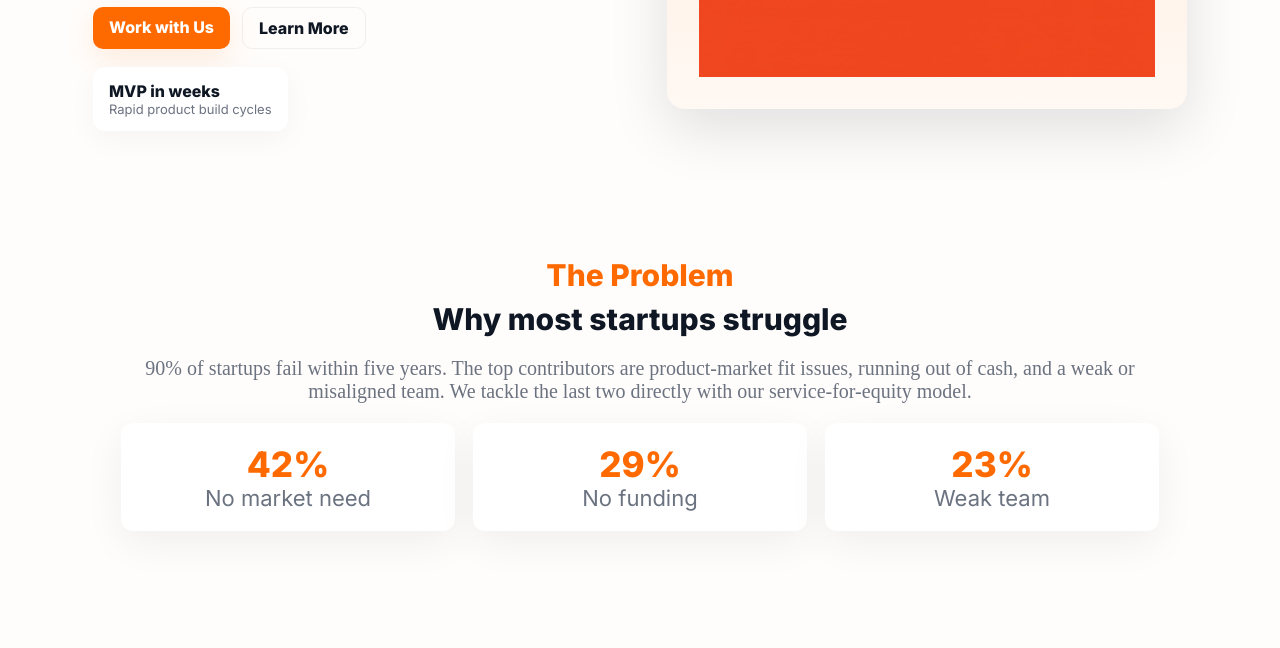
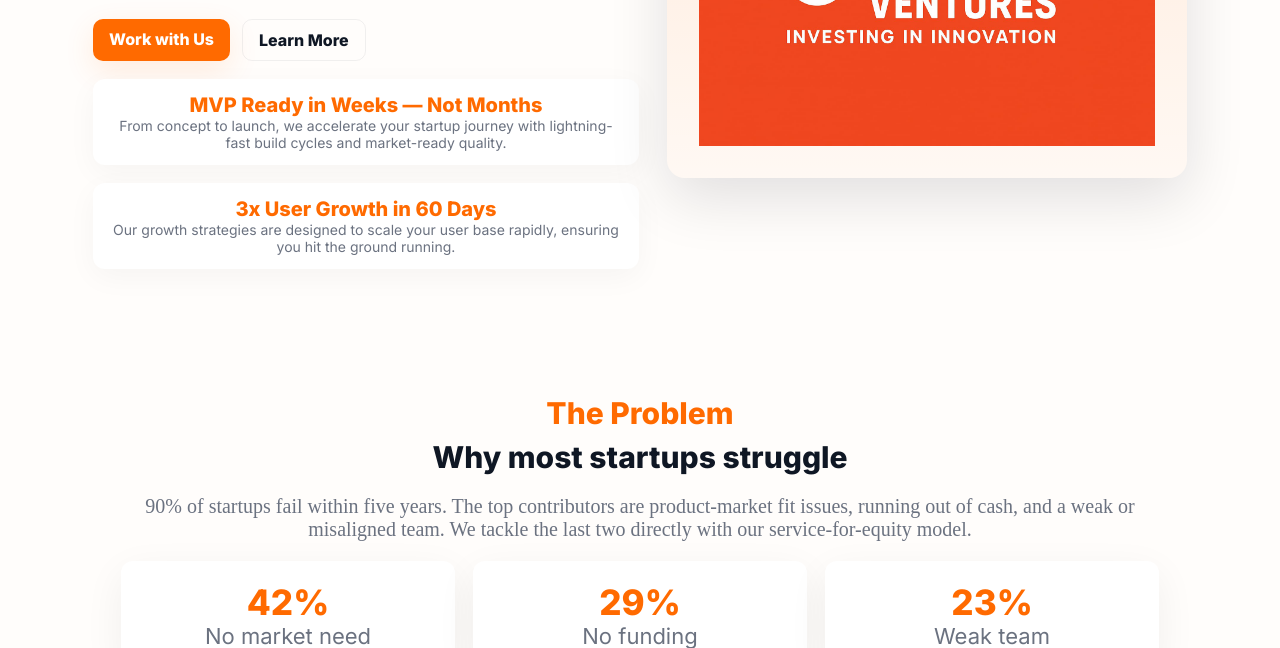
Before and after one commit to HPS170405/Ecstacy_Ventures, a plain HTML site: page index.html in a window 1280 px wide. Shown: the part 452-1100 px from the top of the page. Drawn offline with Linux system fonts and the light colour scheme.

Commit message:
some basic change in home page

```diff
--- a/index.html
+++ b/index.html
@@ -49,17 +49,31 @@
     <section class="hero">
       <div class="hero-left">
         <h2 class="hero-title">The Thrill of Building,<br>Without the Bill.</h2>
-        <p class="hero-sub">Ecstasy Ventures partners with early-stage founders to build product, brand, and growth — in exchange for fair, milestone-based equity. We win only when you win.</p>
+        <p style="font-family: 'Times New Roman', Times, serif; font-size: 20px;" class="hero-sub">Ecstasy Ventures partners with early-stage founders to build product, brand, and growth — in exchange for fair, milestone-based equity. We win only when you win.</p>
 
         <div class="hero-actions">
           <a class="btn btn-primary" href="contact.html">Work with Us</a>
           <a class="btn" href="about.html">Learn More</a>
         </div>
 
-        <div class="stats">
+        <div class="stats" style="justify-content: center; text-align: center;">
+  <div class="stat">
+    <div style="font-weight:800; font-size: 20px; color: var(--orange);">
+      MVP Ready in Weeks — Not Months
+    </div>
+    <div class="small" style="font-size: 14px;">
+      From concept to launch, we accelerate your startup journey with lightning-fast build cycles and market-ready quality.
+    </div>
+  </div>
+</div>
+        <div class="stats" style="justify-content: center; text-align: center;">
           <div class="stat">
-            <div style="font-weight:800">MVP in weeks</div>
-            <div class="small">Rapid product build cycles</div>
+            <div style="font-weight:800; font-size: 20px; color: var(--orange);">
+              3x User Growth in 60 Days
+            </div>
+            <div class="small" style="font-size: 14px;">
+              Our growth strategies are designed to scale your user base rapidly, ensuring you hit the ground running.
+            </div>
           </div>
         </div>
       </div>
```
